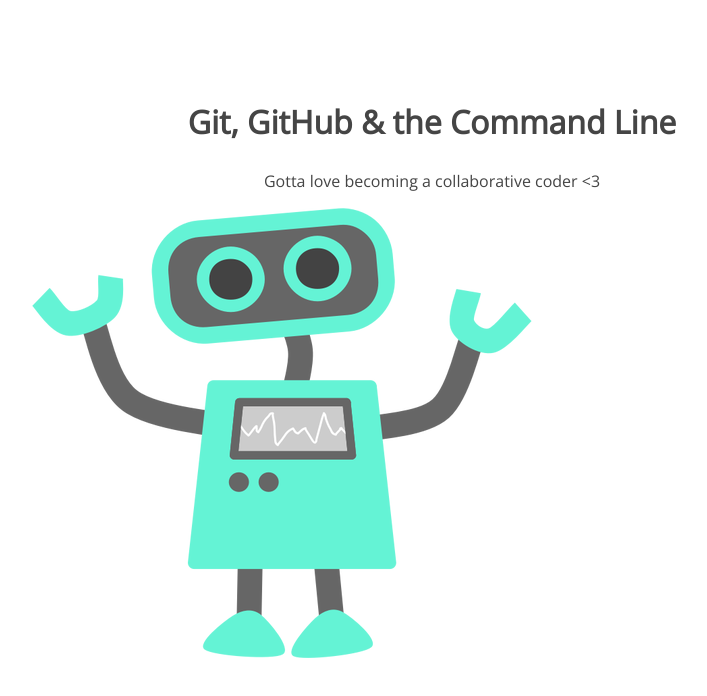
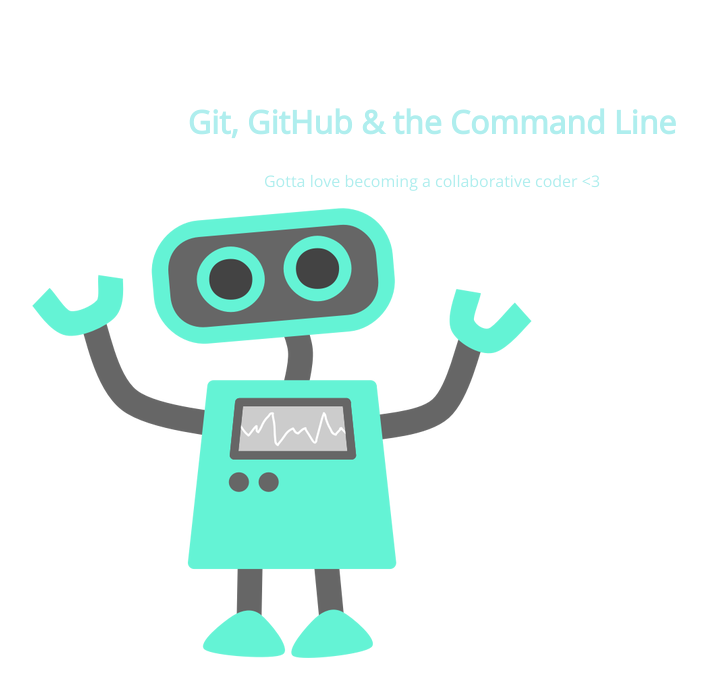
Before and after one commit to LindseyRexroad/105-project, a plain HTML site: page index.html in a window 1280 px wide. Shown: the whole page, without its empty margins (208-915 px from the left). Drawn offline with nearby package versions, Linux system fonts and the light colour scheme.

Commit message:
H1 color change

```diff
--- a/css/style.css
+++ b/css/style.css
@@ -5,7 +5,7 @@
 section h1,
 section p {
 	text-align: center;
-	color: #454545;
+	color: paleturquoise;
 }
 section h1 {
 	font: 32px 'Open Sans';
```
